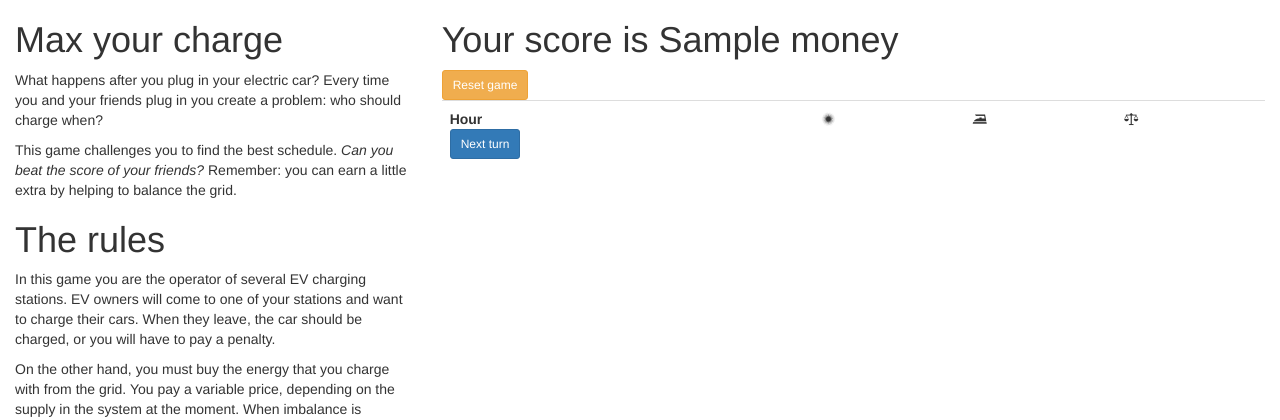
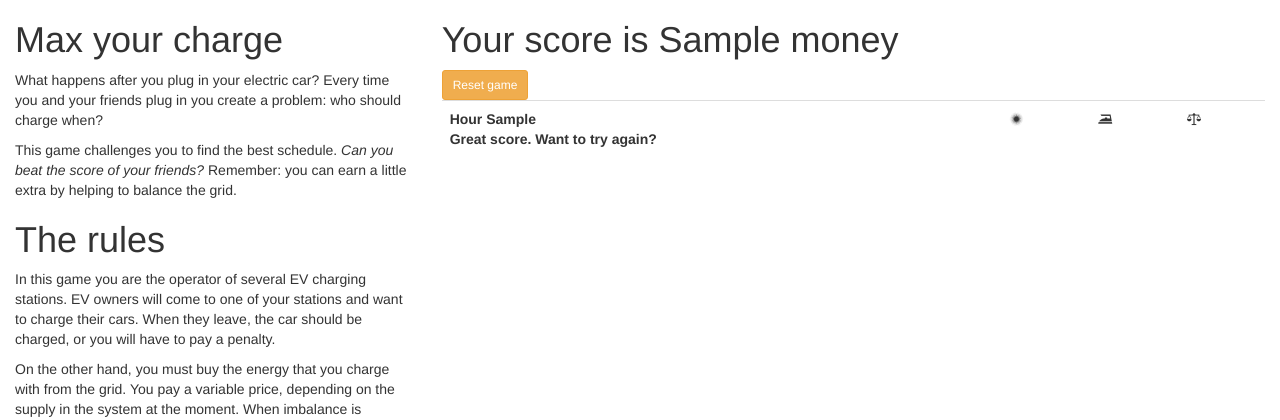
Before and after one commit to SeitaBV/smartcharginggame, a Flask app: template templates/dashboard.html in a window 1280 px wide. Shown: the top 420 px of the page. Run offline with Flask 2, Linux system fonts and the light colour scheme; the template is opened without the code that fills it: most values are stand-ins (such as "Sample title", 1, 10 or a date in 2020); lists and menus that the app fills with data are empty.

Commit message:
Game now has an ending.

```diff
--- a/templates/dashboard.html
+++ b/templates/dashboard.html
@@ -93,8 +93,14 @@
                             <tr>
                                 <th>
                                     Hour
-                                    <br>
-                                    <button id="next_turn" class="btn btn-sm btn-primary" type="submit">Next turn</button>
+                                    {{ world.current_step }}
+                                    {% if current_turn < num_turns %}
+                                        <br>
+                                        <button id="next_turn" class="btn btn-sm btn-primary" type="submit">Next turn</button>
+                                    {% else %}
+                                        <br>
+                                        Great score. Want to try again?
+                                    {% endif %}
                                 </th>
                                 <th>
                                     <i class="icon-solar"></i>
```
